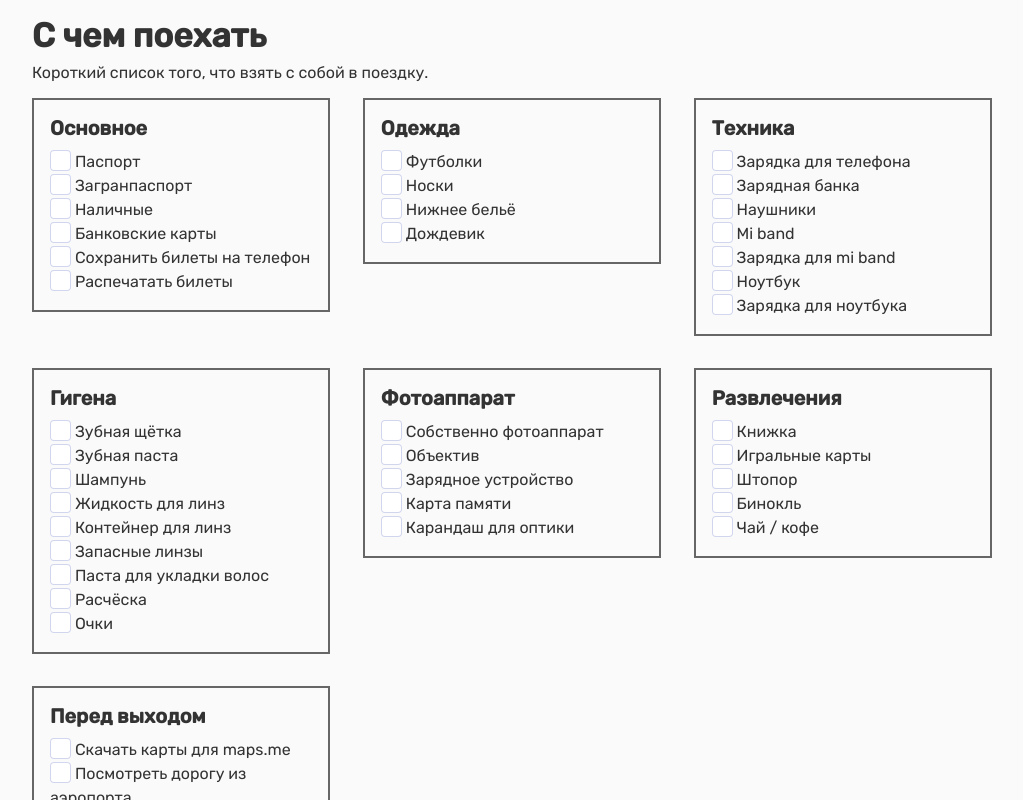
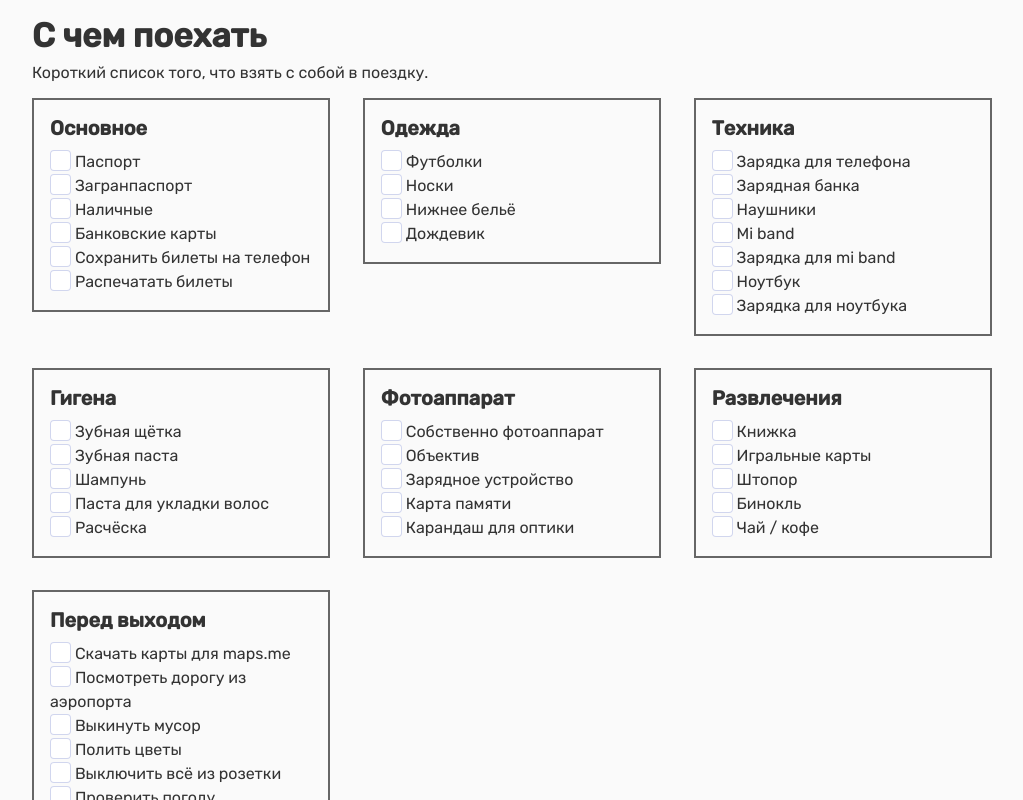
Before and after one commit to modifier/triplist, a Svelte app: page / in a window 1280 px wide. Shown: the top 800 px of the page, without its empty margins (128-1151 px from the left). Built offline with nearby package versions, Linux system fonts and the light colour scheme.

Commit message:
Update the code to be injectable

```diff
--- a/public/global.css
+++ b/public/global.css
@@ -1,7 +1,4 @@
-@import url('https://fonts.googleapis.com/css2?family=Rubik:ital,wght@0,400;0,500;1,400&display=swap');
-
 html, body {
-	position: relative;
 	width: 100%;
 	height: 100%;
 }
@@ -12,42 +9,5 @@ body {
 	margin: 0;
 	font-size: 16px;
 	padding: 1rem;
-	box-sizing: border-box;
-	font-family: 'Rubik', 'Helvetica', sans-serif;
+	box-sizing: border-box
 }
-
-label {
-	display: block;
-}
-
-input, button, select, textarea {
-	font-family: inherit;
-	font-size: inherit;
-	-webkit-padding: 0.4em 0;
-	padding: 0.4em;
-	box-sizing: border-box;
-	border: 1px solid #ccc;
-	border-radius: 2px;
-}
-
-input:disabled {
-	color: #ccc;
-}
-
-button {
-	color: #333;
-	background-color: #f4f4f4;
-	outline: none;
-}
-
-button:disabled {
-	color: #999;
-}
-
-button:not(:disabled):active {
-	background-color: #ddd;
-}
-
-button:focus {
-	border-color: #666;
-}
--- a/public/index.html
+++ b/public/index.html
@@ -13,5 +13,6 @@
 </head>
 
 <body>
+	<div id="app"></div>
 </body>
 </html>
--- a/src/App.svelte
+++ b/src/App.svelte
@@ -31,9 +31,12 @@
 </main>
 
 <style>
+@import url('https://fonts.googleapis.com/css2?family=Rubik:ital,wght@0,400;0,500;1,400&display=swap');
+
 .triplist {
 	max-width: 60rem;
 	margin: 0 auto;
+	font-family: 'Rubik', 'Helvetica', sans-serif;
 }
 
 .triplist__header {
@@ -120,4 +123,31 @@
 	}
 }
 
+input, button {
+	font-family: inherit;
+	font-size: inherit;
+	-webkit-padding: 0.4em 0;
+	padding: 0.4em;
+	box-sizing: border-box;
+	border: 1px solid #ccc;
+	border-radius: 2px;
+}
+
+button {
+	color: #333;
+	background-color: #f4f4f4;
+	outline: none;
+}
+
+button:disabled {
+	color: #999;
+}
+
+button:not(:disabled):active {
+	background-color: #ddd;
+}
+
+button:focus {
+	border-color: #666;
+}
 </style>
--- a/src/Checkbox.svelte
+++ b/src/Checkbox.svelte
@@ -99,6 +99,14 @@
         transform: scale(1);
     }
 }
+
+input:disabled {
+  color: #ccc;
+}
+
+label {
+  display: block;
+}
 </style>
 
 <!-- https://codepen.io/aaroniker/pen/PowZbgb?editors=1100 -->
--- a/src/checklist.js
+++ b/src/checklist.js
@@ -43,12 +43,12 @@ export const triplistGroups = [
 			{ title: 'Зубная щётка', id: 20 },
 			{ title: 'Зубная паста', id: 21 },
 			{ title: 'Шампунь', id: 22 },
-			{ title: 'Жидкость для линз', id: 23 },
-			{ title: 'Контейнер для линз', id: 24 },
-			{ title: 'Запасные линзы', id: 25 },
+			// { title: 'Жидкость для линз', id: 23 },
+			// { title: 'Контейнер для линз', id: 24 },
+			// { title: 'Запасные линзы', id: 25 },
 			{ title: 'Паста для укладки волос', id: 26 },
 			{ title: 'Расчёска', id: 27 },
-			{ title: 'Очки', id: 28 },
+			// { title: 'Очки', id: 28 },
 		]
 	},
 	{
--- a/src/main.js
+++ b/src/main.js
@@ -1,7 +1,8 @@
 import App from './App.svelte';
+import 'public/global.css';
 
 const app = new App({
-	target: document.body
+	target: document.querySelector('#app')
 });
 
 export default app;
```
